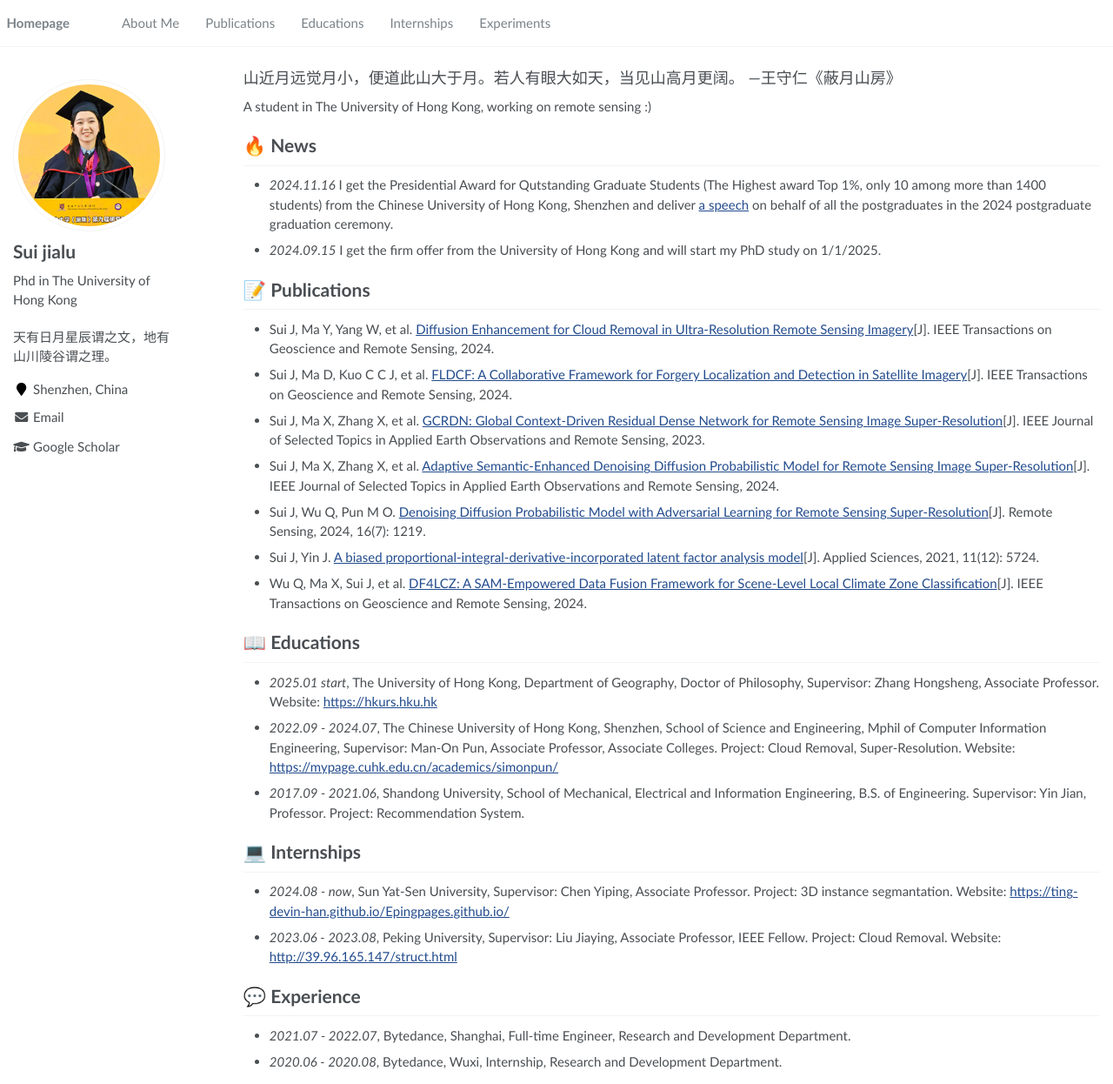
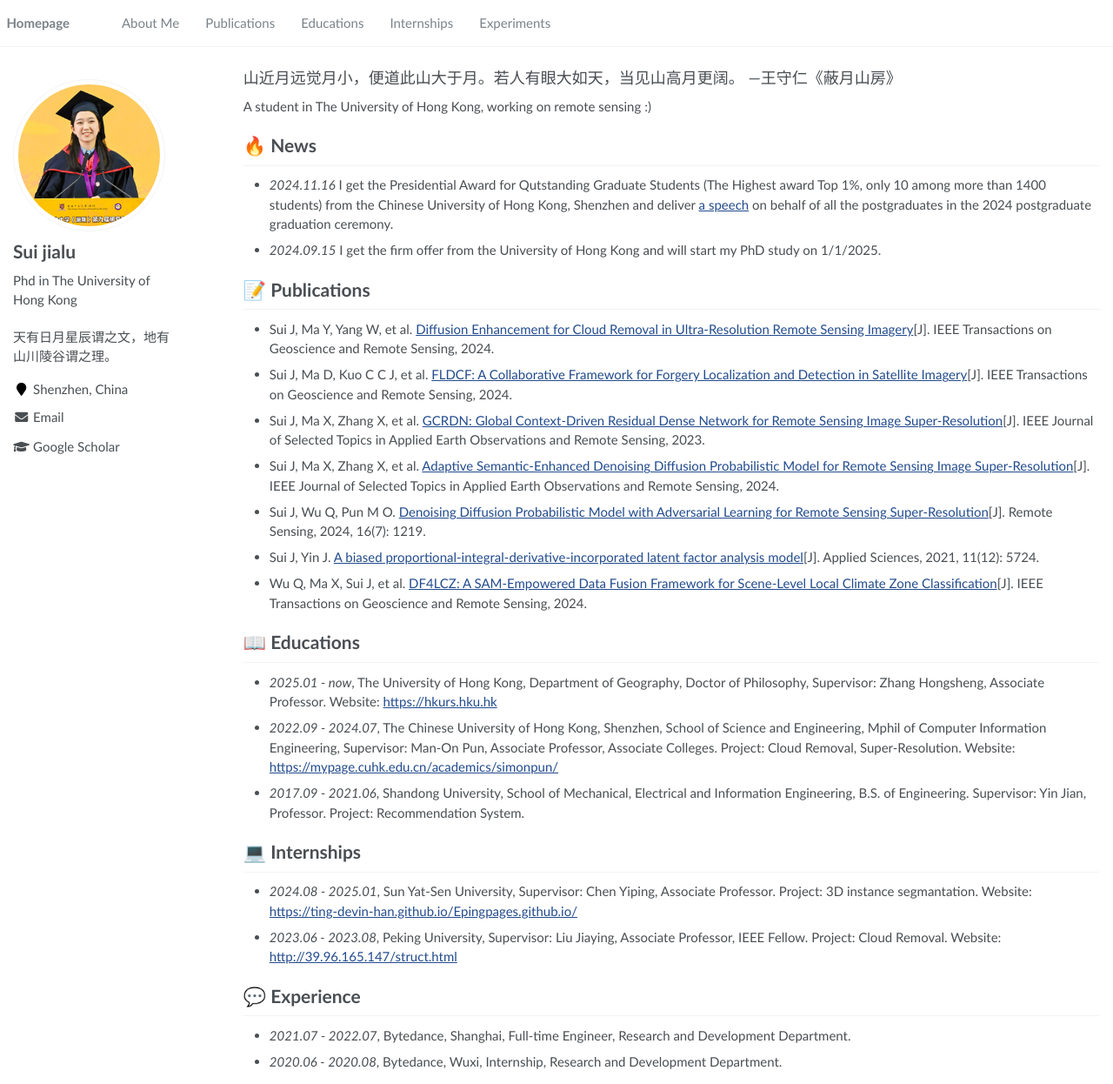
Before and after one commit to littlebeen/littlebeen_homepage, a Jekyll site: the page built from _pages/about.md, in a window 1280 px wide and 1246 px high. Shown: the whole window at 87% size. Built offline with Jekyll 4.4.1, drawn with Linux system fonts in a browser that asks for light colours.

Commit message:
Update about.md

```diff
--- a/_pages/about.md
+++ b/_pages/about.md
@@ -36,12 +36,12 @@ redirect_from:
 - Wu Q, Ma X, Sui J, et al.  <a href='https://ieeexplore.ieee.org/abstract/document/10556641'>DF4LCZ: A SAM-Empowered Data Fusion Framework for Scene-Level Local Climate Zone Classification</a>[J]. IEEE Transactions on Geoscience and Remote Sensing, 2024.
 
 # 📖 Educations
-- *2025.01 start*, The University of Hong Kong, Department of Geography, Doctor of Philosophy, Supervisor: Zhang Hongsheng, Associate Professor. Website: <a href='https://hkurs.hku.hk'>https://hkurs.hku.hk</a>
+- *2025.01 - now*, The University of Hong Kong, Department of Geography, Doctor of Philosophy, Supervisor: Zhang Hongsheng, Associate Professor. Website: <a href='https://hkurs.hku.hk'>https://hkurs.hku.hk</a>
 - *2022.09 - 2024.07*, The Chinese University of Hong Kong, Shenzhen, School of Science and Engineering, Mphil of Computer Information Engineering, Supervisor: Man-On Pun, Associate Professor, Associate Colleges. Project: Cloud Removal, Super-Resolution. Website: <a href='https://mypage.cuhk.edu.cn/academics/simonpun/'>https://mypage.cuhk.edu.cn/academics/simonpun/</a>
 - *2017.09 - 2021.06*, Shandong University, School of Mechanical, Electrical and Information Engineering, B.S. of Engineering. Supervisor: Yin Jian, Professor. Project: Recommendation System.
 
 # 💻 Internships
-- *2024.08 - now*, Sun Yat-Sen University, Supervisor: Chen Yiping, Associate Professor. Project: 3D instance segmantation. Website: <a href='https://ting-devin-han.github.io/Epingpages.github.io'>https://ting-devin-han.github.io/Epingpages.github.io/</a>
+- *2024.08 - 2025.01*, Sun Yat-Sen University, Supervisor: Chen Yiping, Associate Professor. Project: 3D instance segmantation. Website: <a href='https://ting-devin-han.github.io/Epingpages.github.io'>https://ting-devin-han.github.io/Epingpages.github.io/</a>
 - *2023.06 - 2023.08*, Peking University, Supervisor: Liu Jiaying, Associate Professor, IEEE Fellow. Project: Cloud Removal. Website: <a href='http://39.96.165.147/struct.html'>http://39.96.165.147/struct.html</a>
 
 # 💬 Experience
```
